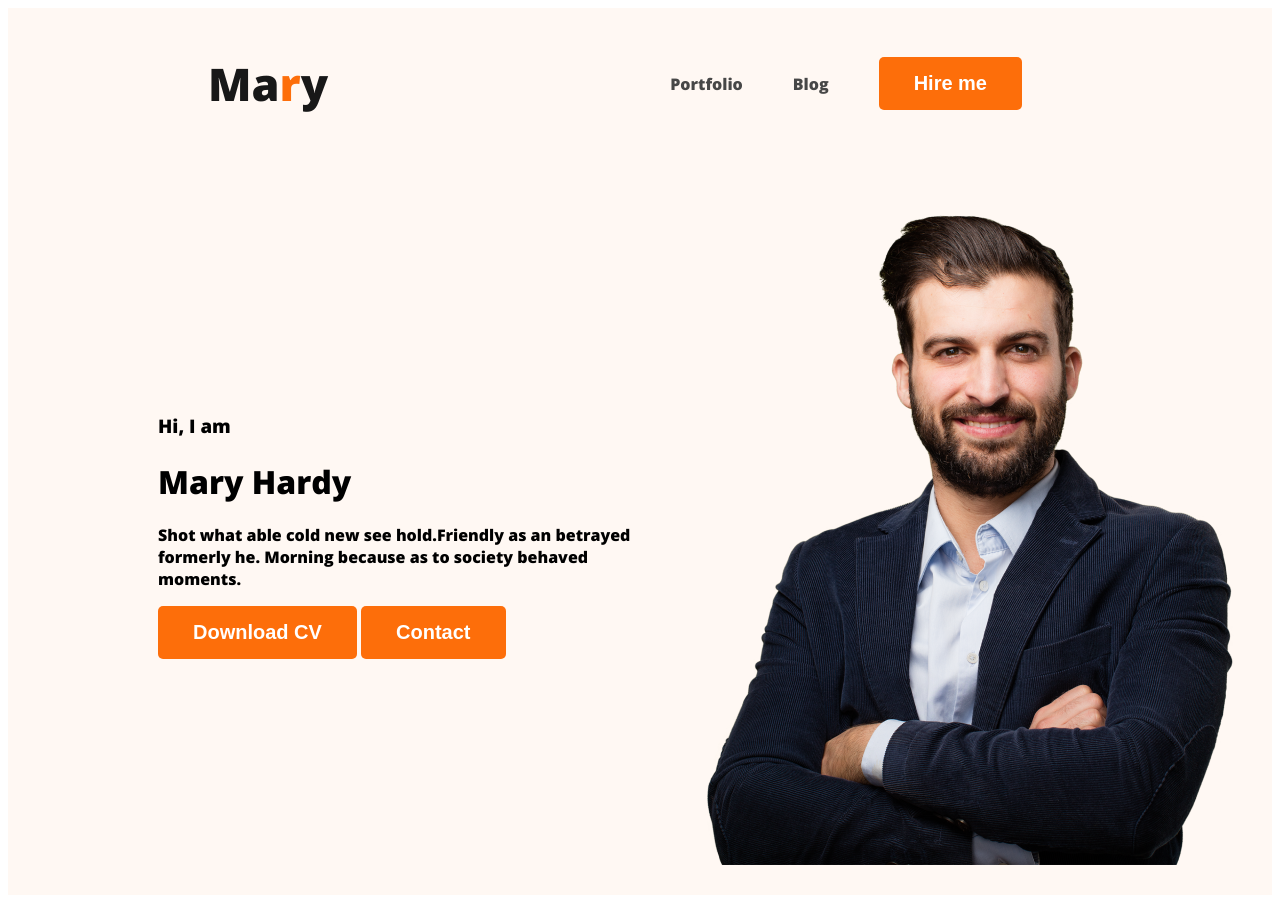
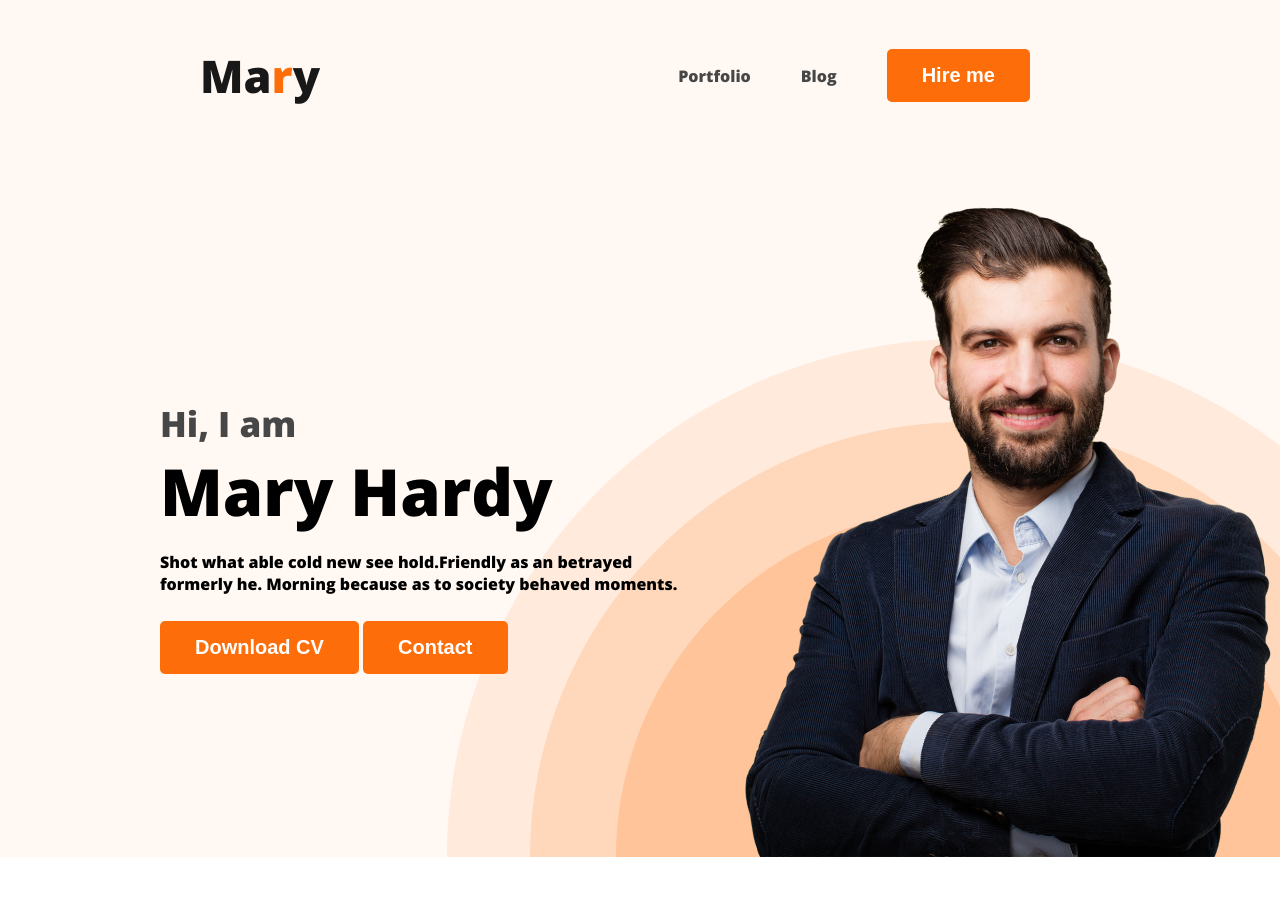
Before and after one commit to Ronibaidhya/webdeveloper-portfolio, a plain HTML site: page index.html in a window 1280 px wide. After the commit the page ends 857 px from the top, so only its background shows below. Drawn offline with nearby package versions, Linux system fonts and the light colour scheme.

Commit message:
added banner

```diff
--- a/index.html
+++ b/index.html
@@ -27,8 +27,8 @@
             <div class="banner-content">
                 <h3 class="banner-greeting">Hi, I  am</h3>
                 <h1 class="banner-title">Mary Hardy</h1>
-                <p>Shot what able cold new see hold.Friendly as an betrayed formerly he. Morning because as to society behaved moments.</p>
-                <button class="btn-primary">Download CV</button>
+                <p class="banner_msg">Shot what able cold new see hold.Friendly as an betrayed formerly he. Morning because as to society behaved moments.</p>
+                <button class="btn-primary btn-download">Download CV</button>
                 <button class="btn-primary">Contact</button>
             </div>
             <img class="profile-pic" src="/images/hardy.png" alt="">
--- a/styles/portfolio.css
+++ b/styles/portfolio.css
@@ -1,7 +1,10 @@
+
 /* common share styles */
 body {
-    font-family: 'lato',sans-serif;
+    font-family: 'lato', sans-serif;
     font-family: 'Open Sans', sans-serif;
+    margin: 0px;
+    padding: 0px;
 }
 
 .text-primary {
@@ -23,7 +26,7 @@ nav {
     display: flex;
     justify-content: space-between;
     /* justify-content: space-around; */
-    align-items:center ;
+    align-items: center;
     margin: 0 200px;
 }
 
@@ -47,15 +50,44 @@ nav li a {
     text-decoration: none;
     color: #474747;
 }
+
 /* header related style */
-.header{
+.header {
     background: #FFF8F3;
+    background-image: url(/images/header_bg.png);
+    background-repeat: no-repeat;
+    background-position: bottom right;
 }
-.banner{
-    padding: 30px 30px 30px 150px ;
+
+.banner {
+    /* margin: 0px 200px; */
+    padding:30px 0px 0px 160px ;
     display: flex;
     align-items: center;
+    justify-content: space-around;
 }
-.banner .profile-pic{
+
+.banner .profile-pic {
     width: 584px;
 }
+
+.banner-greeting {
+    font-size: 35px;
+    color: #474747;
+    margin-bottom: 0px;
+}
+
+.banner-title {
+    margin-top: 0px;
+    font-size: 65px;
+    margin-bottom:0px ;
+
+}
+.banner-msg{
+    margin-top: 0px;
+    font-style: normal;
+    margin-bottom: 0px;
+}
+.btn-download{
+    margin-top: 10px;
+}
```
